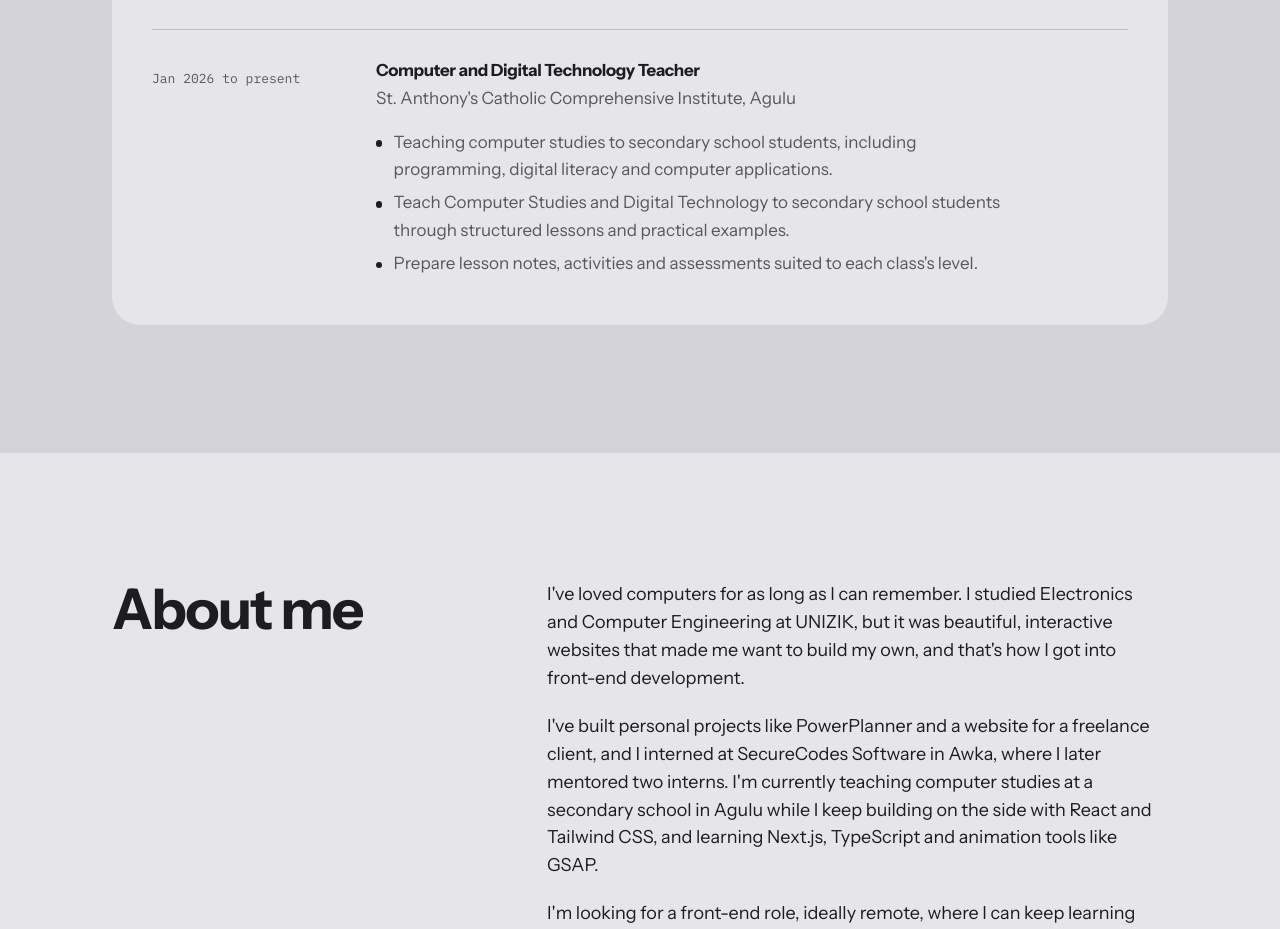
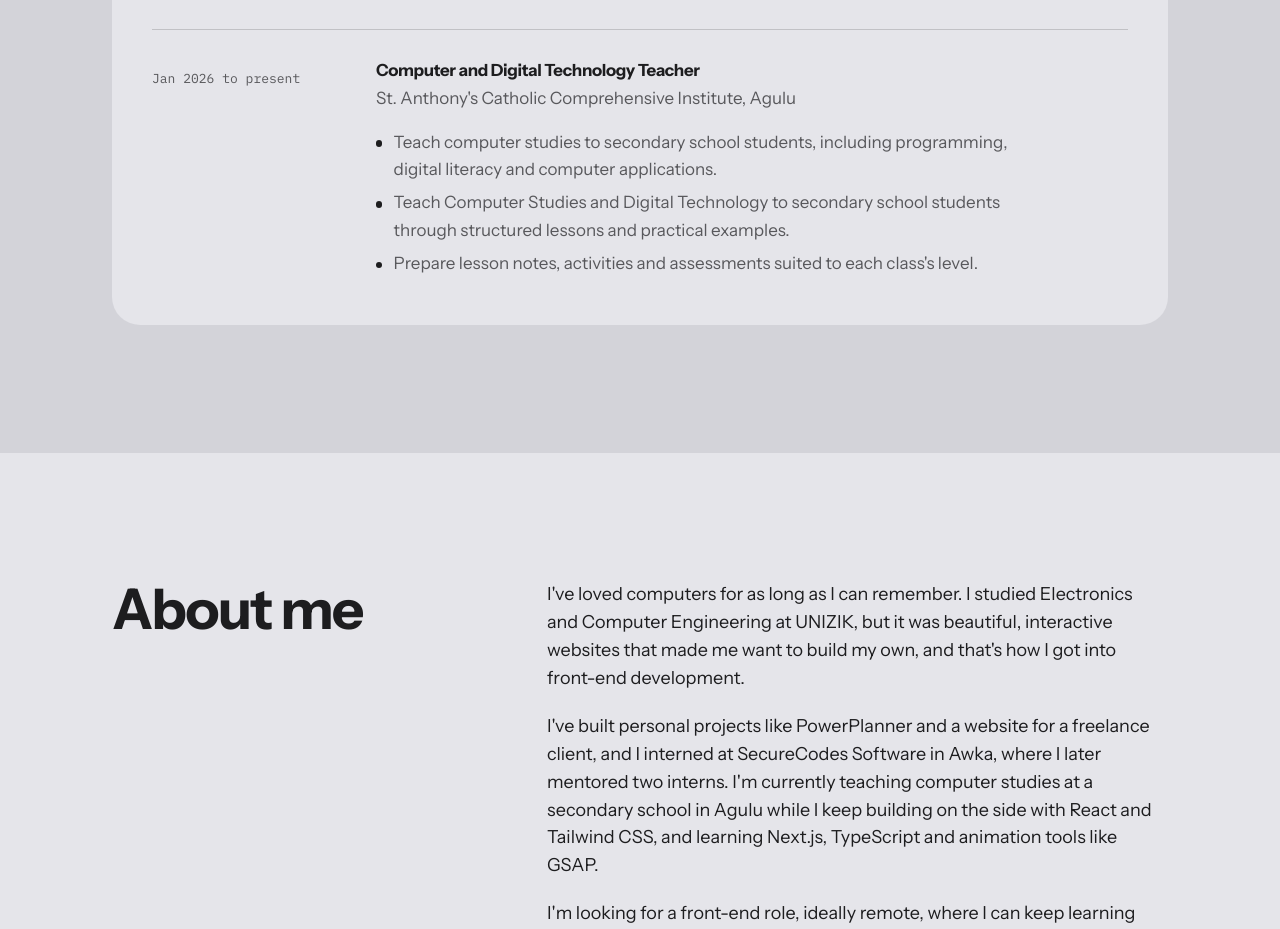
Before and after one commit to Chinomnso-Ugba/portfolio-2026, a plain HTML site: page index.html in a window 1280 px wide. Shown: the part 4960-5889 px from the top of the page. Drawn offline with Linux system fonts and the light colour scheme.

```diff
--- a/index.html
+++ b/index.html
@@ -296,7 +296,7 @@
               <h3>Computer and Digital Technology Teacher</h3>
               <p class="job-org">St. Anthony's Catholic Comprehensive Institute, Agulu</p>
               <ul class="job-points">
-                <li>Teaching computer studies to secondary school students, including programming, digital literacy and computer applications.</li>
+                <li>Teach computer studies to secondary school students, including programming, digital literacy and computer applications.</li>
                 <li>Teach Computer Studies and Digital Technology to secondary school students through structured lessons and practical examples.</li>
                 <li>Prepare lesson notes, activities and assessments suited to each class's level.</li>
               </ul>
```
